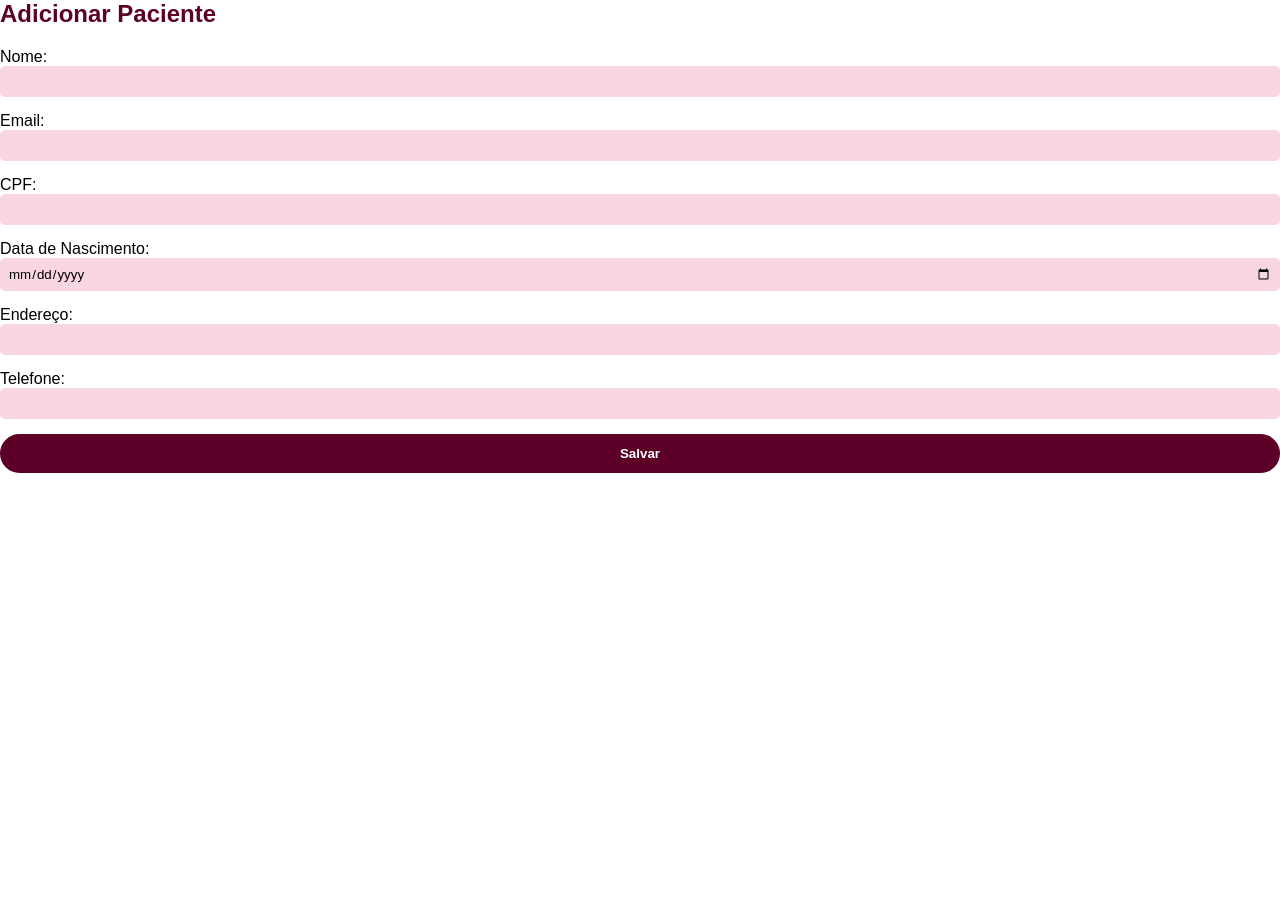
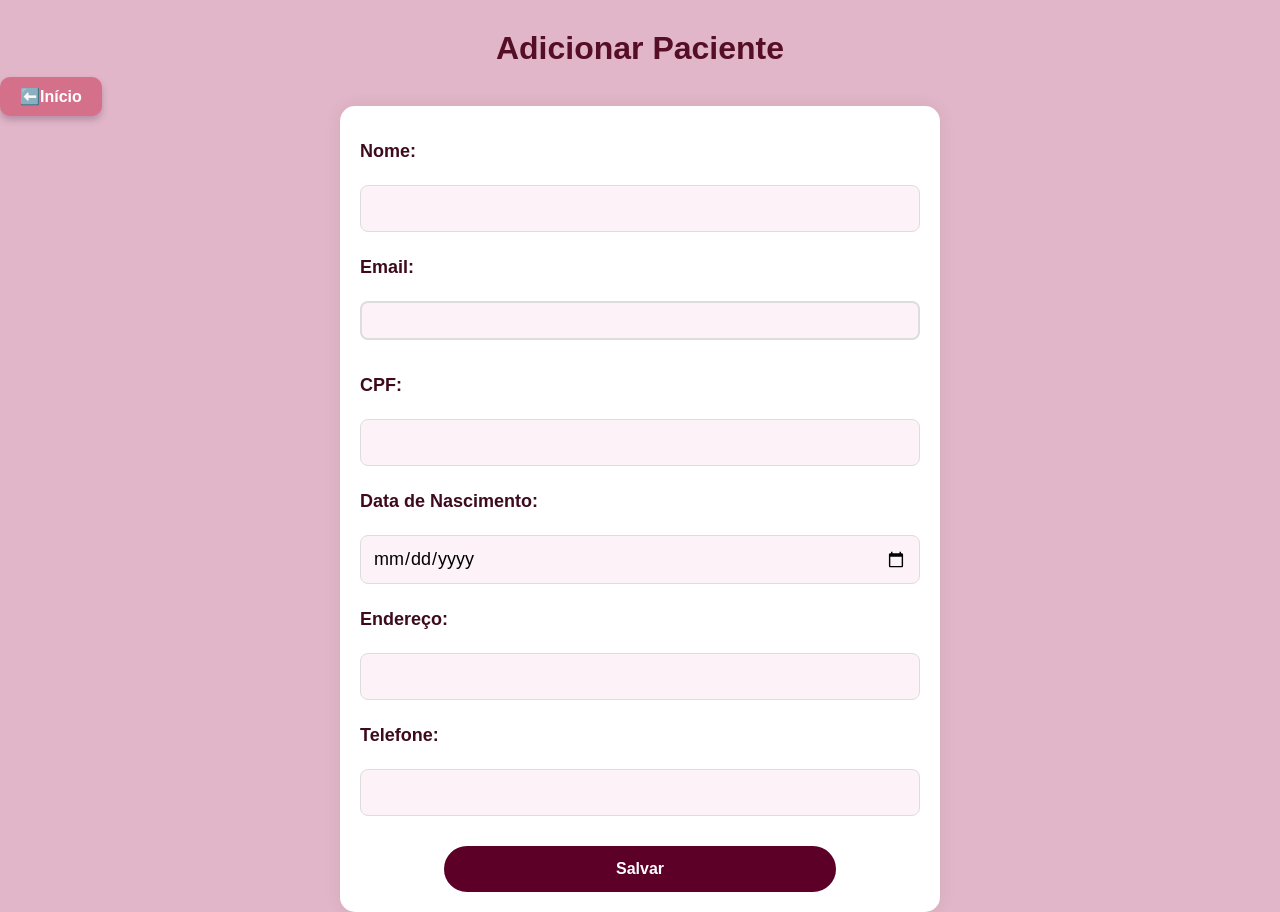
Before and after one commit to laysavic/Exame-lab, a PHP site: page /adicionar.php in a window 1280 px wide. Before the commit the page ends 473 px from the top, so only its background shows below. Run offline with PHP 8.4, Linux system fonts and the light colour scheme.

Commit message:
estilizando as telas

```diff
--- a/adicionar.php
+++ b/adicionar.php
@@ -31,14 +31,16 @@ if ($_SERVER["REQUEST_METHOD"] == "POST") {
 ?>
 
 <link rel="stylesheet" href="style.css">
+<body class="fundo">
 
-<h2>Adicionar Paciente</h2>
-<form method="POST" action="adicionar.php">
+<h1>Adicionar Paciente</h1>
+<a href="dashboard.php" class="inicio">⬅️Início</a>
+<form class="form-pacientes" method="POST" action="adicionar.php">
     <label>Nome:</label><br>
     <input type="text" name="nome" required>
 
     <label>Email:</label><br>
-    <input type="email" name="email" required>
+    <input type="email" name="email" class="email" required>
 
     <label>CPF:</label><br>
     <input type="text" name="cpf" maxlength="14" required>
@@ -54,3 +56,4 @@ if ($_SERVER["REQUEST_METHOD"] == "POST") {
 
     <button type="submit" class="salvar">Salvar</button>
 </form>
+</body>
--- a/agendamentos.php
+++ b/agendamentos.php
@@ -17,6 +17,7 @@ $resultado = $conn->query($sql);
     <link rel="stylesheet" href="style.css">
 </head>
 <body>
+
     <h2 class="title">Agendamentos</h2>
 <a href="add_agend.php" class="btn-add" >+ Novo Agendamento</a>
 
--- a/register.php
+++ b/register.php
@@ -15,6 +15,7 @@ $resultado = $conn->query($sql);
     <link rel="stylesheet" href="style.css">
 </head>
 <body class="body-pacientes" >
+<a href="dashboard.php" class="inicio">⬅️Início</a>
 
 <h2 class=title>Pacientes</h2>
 
--- a/style.css
+++ b/style.css
@@ -13,21 +13,6 @@ body {
     display: flex;
     height: 100vh;
 }
-
-.container02{
-    color: #721c24;
-    padding: 35px;
-}
-
-.style{
-    background-color: #f8d7da;
-    color: #721c24;
-    padding: 10px;
-    border: 1px solid #f5c6cb;
-    border-radius: 5px;
-    margin-bottom: 4px;
-}
-
 
 .left-side {
     width: 50%;
@@ -214,13 +199,16 @@ input {
 }
 
 .salvar {
+    display: block;
     background-color: #5c0028;
     color: #ffffff;
-    padding: 10px;
-    width: 100%;
+    margin: 20px auto 0 auto;
+    padding: 12px 40px;
+    width: 70%;
     border: 2px solid #5c0028;
-    border-radius: 20px;
+    border-radius: 30px;
     font-weight: bold;
+    font-size: medium;
 
 }
 
@@ -346,3 +334,125 @@ input {
     background-color: #ffffff;
     color: #3e0511;
 }
+
+.fundo{
+    background-color: #b6537e6c;
+    margin: 0;
+    padding: 0;
+}
+.form-pacientes{
+    background-color: #fff;
+    max-width: 600px;
+    margin: -10px auto;
+    padding: 20px;
+    border-radius: 15px;
+    box-shadow: 0 0 15px #7b47471a;
+}
+
+.inicio{
+    display: inline-block;
+    padding: 10px 20px;
+    background-color: #d5708b;
+    color: #fff;
+    text-decoration: none;
+    font-weight: bold;
+    border-radius: 10px;
+    box-shadow: 0 4px 6px #6f436857;
+    transition: background-color 0.3s ease, transform 0.2s ease;
+}
+
+.inicio:hover {
+    background-color: #ffffff;
+    color: #3e0511;
+    transform: translateY(-2px);
+}
+
+.inicio:active {
+    transform: translateY(0);
+}
+
+
+
+h1{
+    text-align: center;
+    padding: 10px;
+    color: #550e26;
+    margin-top: 20px;
+    font-weight: bold;
+}
+
+label {
+    display: block;
+    margin-bottom: -5px;
+    font-weight: bold;
+    color: #550e26;
+}
+
+input[type="text"],
+input[type="date"],
+input[type="tel"] {
+    width: 100%;
+    padding: 10px;
+    margin-bottom: 20px;
+    border: 2px solid #ddd;
+    border-radius: 8px;
+    background-color: #fdf2f7;
+    transition: border-color 0.3s ease;
+}
+
+input[type="text"]:focus,
+input[type="email"]:focus,
+input[type="date"]:focus,
+input[type="tel"]:focus {
+    border-color: #550e26;
+    outline: none;
+}
+
+.email{
+    width: 100%;
+    padding: 10px;
+    margin-bottom: 20px;
+    border: 2px solid #ddd;
+    border-radius: 8px;
+    background-color: #fdf2f7;
+    transition: border-color 0.3s ease;
+}
+
+.form-agenda{
+
+    max-width: 600px;
+    margin: 53px auto;
+    padding: 30px 40px;
+    background-color: #fff;
+    border-radius: 20px;
+    box-shadow: 0 0 15px #0000001a;
+}
+
+label{
+    display: block;
+    margin-bottom: 5px;
+    font-weight: bold;
+    color: #3e0a1d;
+    margin-top: 15px;
+    font-size: large;
+}
+
+input[type="text"],
+input[type="date"],
+input[type="time"],
+select {
+    width: 100%;
+    padding: 12px;
+    margin-bottom: 10px;
+    border: 1.5px solid #ddd;
+    border-radius: 8px;
+    background-color: #fdf2f7;
+    transition: border-color 0.3s ease;
+    font-size: large;
+}
+
+input:focus,
+select:focus {
+    border:2px solid #3e0511;
+    outline: none;
+}
```
Also changed, not shown: add_agend.php (+6 -2 lines), editar.php (+10 -7 lines), edt_agend.php (+5 -2 lines).
